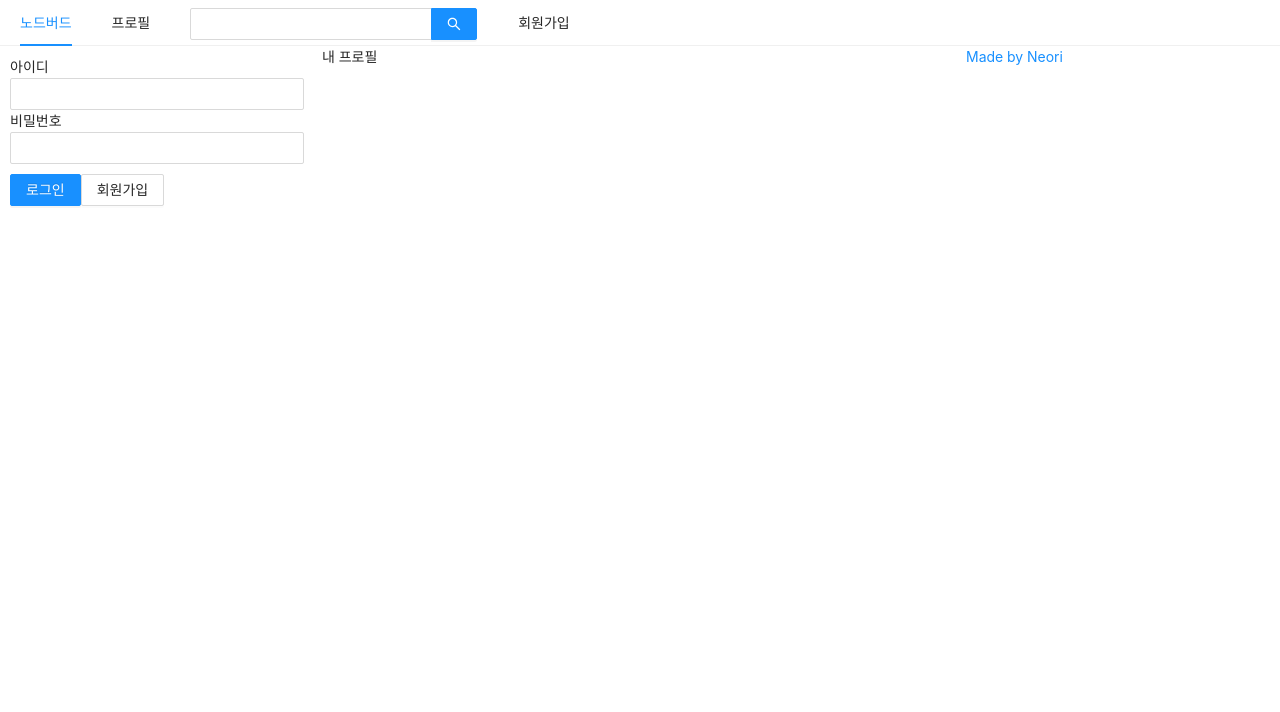
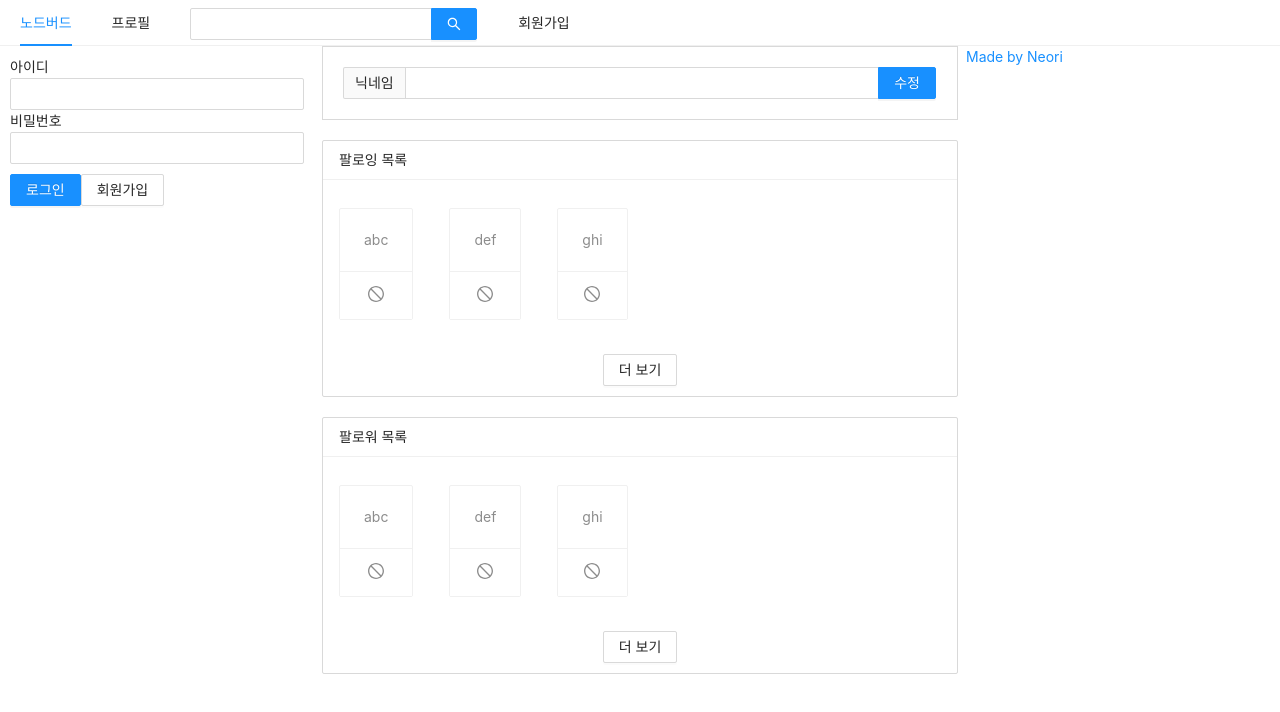
Before and after one commit to glassk/twitter-clone, a Next.js app in the folder client/: page /profile in a window 1280 px wide. Shown: the top 712 px of the page. Built offline with nearby package versions, Linux system fonts and the light colour scheme.

Commit message:
Feat: 프로필 페이지 구현
- FollowList 컴포넌트
- NicknameEditForm 컴포넌트

```diff
--- /dev/null
+++ b/client/components/FollowList.js
@@ -0,0 +1,36 @@
+import React from 'react';
+import PropTypes from 'prop-types';
+import { Button, Card, List } from 'antd';
+import { StopOutlined } from '@ant-design/icons';
+
+const FollowList = ({ header, data }) => {
+  return (
+    <List
+      style={{ marginBottom: 20 }}
+      grid={{ gutter: 4, xs: 2, md: 3 }}
+      size="small"
+      header={<div>{header}</div>}
+      loadMore={
+        <div style={{ textAlign: 'center', margin: '10px 0' }}>
+          <Button>더 보기</Button>
+        </div>
+      }
+      bordered
+      dataSource={data}
+      renderItem={(item) => (
+        <List.Item style={{ marginTop: 20 }}>
+          <Card actions={[<StopOutlined key="stop" />]}>
+            <Card.Meta description={item.nickname} />
+          </Card>
+        </List.Item>
+      )}
+    />
+  );
+};
+
+FollowList.propTypes = {
+  header: PropTypes.string.isRequired,
+  data: PropTypes.array.isRequired,
+};
+
+export default FollowList;
--- /dev/null
+++ b/client/components/NicknameEditForm.js
@@ -0,0 +1,18 @@
+import React, { useMemo } from 'react';
+import { Form, Input } from 'antd';
+
+const NicknameEditForm = () => {
+  const style = useMemo(() => ({
+    marginBottom: '20px',
+    border: '1px solid #d9d9d9',
+    padding: '20px',
+  }));
+
+  return (
+    <Form style={style}>
+      <Input.Search addonBefore="닉네임" enterButton="수정" />
+    </Form>
+  );
+};
+
+export default NicknameEditForm;
--- a/client/pages/profile.js
+++ b/client/pages/profile.js
@@ -1,8 +1,34 @@
 import React from 'react';
+import Head from 'next/head';
+
 import AppLayout from '../components/AppLayout';
+import NicknameEditForm from '../components/NicknameEditForm';
+import FollowList from '../components/FollowList';
 
 const Profile = () => {
-  return <AppLayout>내 프로필</AppLayout>;
+  const followerList = [
+    { nickname: 'abc' },
+    { nickname: 'def' },
+    { nickname: 'ghi' },
+  ];
+  const followingList = [
+    { nickname: 'abc' },
+    { nickname: 'def' },
+    { nickname: 'ghi' },
+  ];
+
+  return (
+    <>
+      <Head>
+        <title>내 프로필 | NodeBird</title>
+      </Head>
+      <AppLayout>
+        <NicknameEditForm />
+        <FollowList header="팔로잉 목록" data={followingList} />
+        <FollowList header="팔로워 목록" data={followerList} />
+      </AppLayout>
+    </>
+  );
 };
 
 export default Profile;
```
